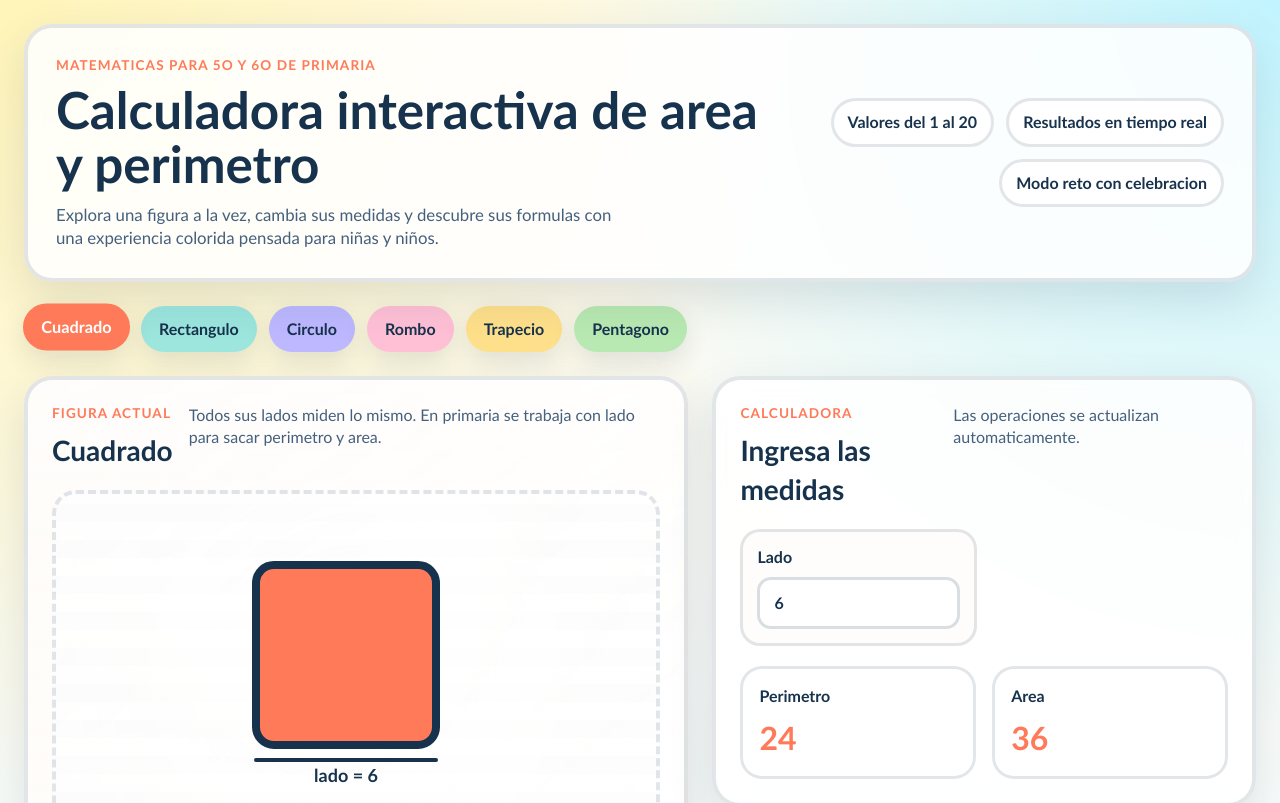
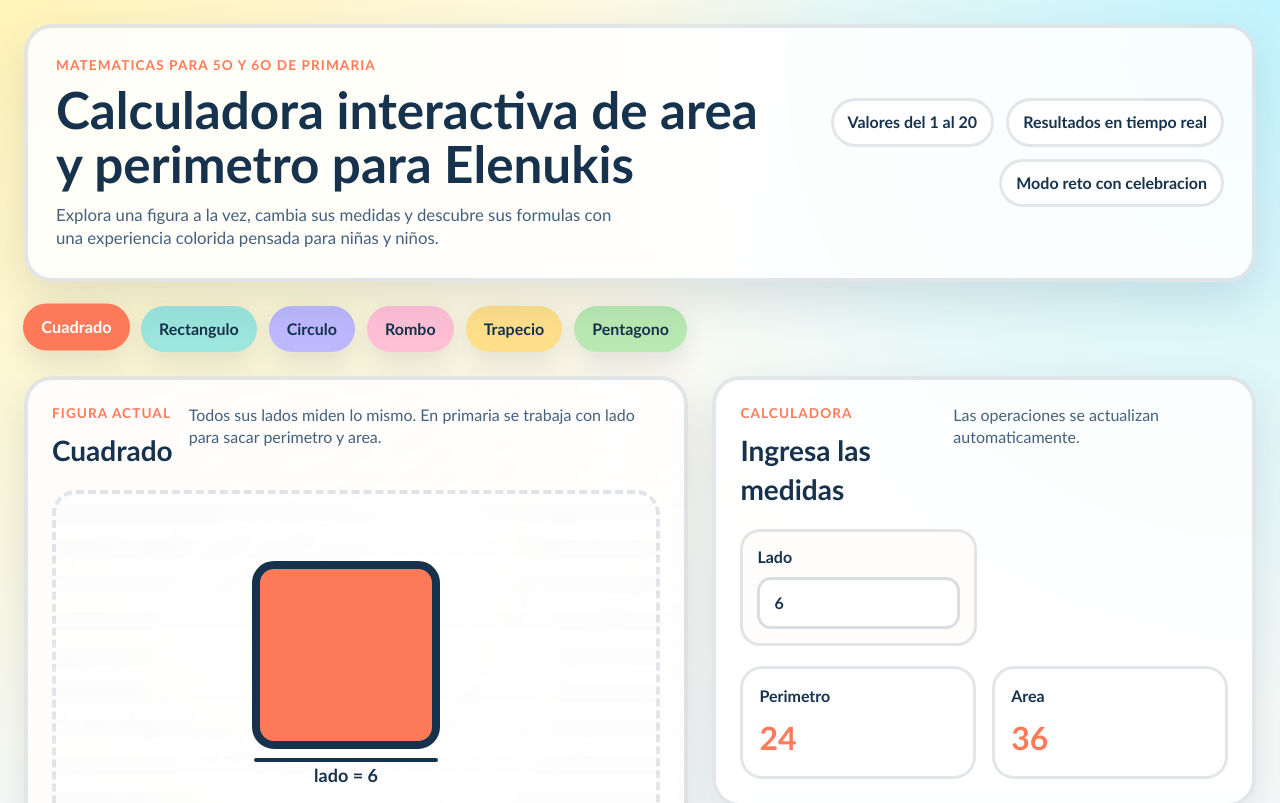
Before and after one commit to dresendi/mate-geometria-basica, a React (Vite) app: page / in a window 1280 px wide. Shown: the top 803 px of the page. Built offline with nearby package versions, Linux system fonts and the light colour scheme.

Commit message:
Agregue mas al titulo

```diff
--- a/index.html
+++ b/index.html
@@ -3,7 +3,7 @@
   <head>
     <meta charset="UTF-8" />
     <meta name="viewport" content="width=device-width, initial-scale=1.0" />
-    <title>Mate Geometria Basica</title>
+    <title>Mate Geometria Basica para Elenukis</title>
   </head>
   <body>
     <div id="root"></div>
--- a/src/App.jsx
+++ b/src/App.jsx
@@ -450,7 +450,7 @@ function App() {
       <header className="hero-card">
         <div>
           <p className="eyebrow">Matematicas para 5o y 6o de primaria</p>
-          <h1>Calculadora interactiva de area y perimetro</h1>
+          <h1>Calculadora interactiva de area y perimetro para Elenukis</h1>
           <p className="hero-copy">
             Explora una figura a la vez, cambia sus medidas y descubre sus formulas con una
             experiencia colorida pensada para niñas y niños.
```
